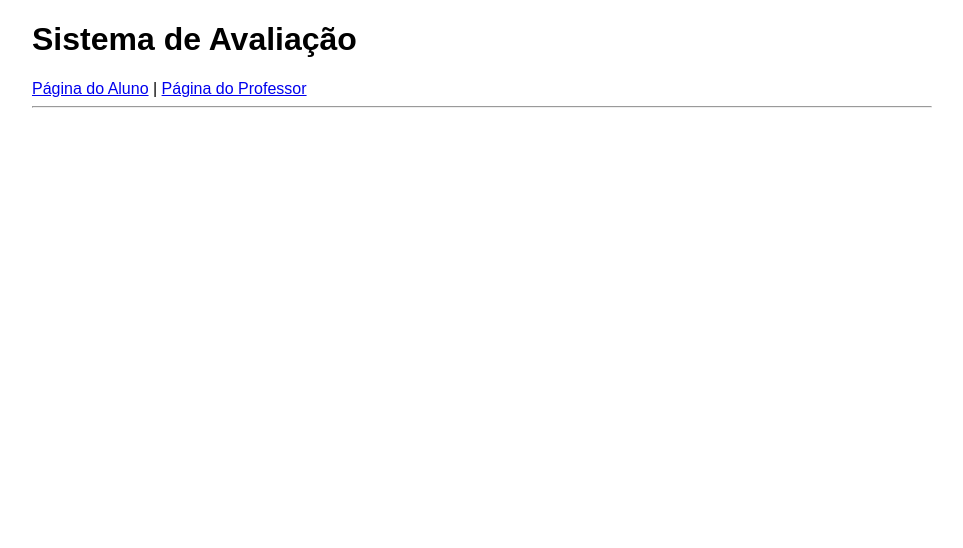
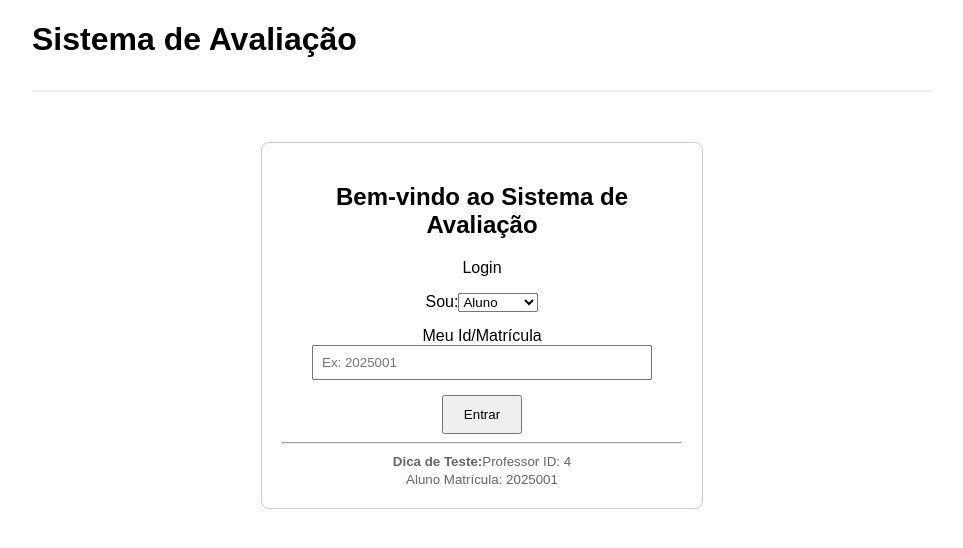
Before and after one commit to LucasTUeda/Projeto_BD1, a React (Create React App) app in the folder frontend-sistema-academico/: page /login in a window 1280 px wide. Shown: the top 548 px of the page, without its empty margins (158-1121 px from the left). Built offline with nearby package versions, Linux system fonts and the light colour scheme.

Commit message:
Alteração de rotas

```diff
--- a/frontend-sistema-academico/src/App.js
+++ b/frontend-sistema-academico/src/App.js
@@ -1,31 +1,78 @@
-import React from 'react';
+import React, {useState} from 'react';
 // 1. Import dos componentes de rota
-import { Routes, Route, Link } from 'react-router-dom';
+import { Routes, Route, Link, Navigate, useNavigate } from 'react-router-dom';
 
 // 2. Import dos "componentes-página"
 import PaginaProfessor from './PaginaProfessor';
 import PaginaAluno from './PaginaAluno';
-import ResponderAvaliacao from './ResponderAvaliacao'; //
+import ResponderAvaliacao from './ResponderAvaliacao';
+import TelaLogin from './TelaLogin';
 
 function App() {
+  const [usuarioLogado, setUsuarioLogado] = useState(null);
+  const navigate = useNavigate();
+
+  const handleLogin = (usuario) => {
+    setUsuarioLogado(usuario);
+
+    if(usuario.tipo === 'professor'){
+      navigate('/professor');
+    } else {
+      navigate('/');
+    }
+  }
+
+  const handleLogout = () => {
+    setUsuarioLogado(null);
+    navigate('/login');
+  };
+
   return (
     <div style={{ fontFamily: 'Arial, sans-serif', width: '900px', margin: 'auto' }}>
-      <h1>Sistema de Avaliação</h1>
+      <header style={{display: 'flex', justifyContent: 'space-between', alignItems: 'center', borderBottom: '2px solid #eee', paddingBottom: '10px', marginBottom: '20px'}}>
+        <h1>Sistema de Avaliação</h1>
 
-      {/* 3. Links de navegação */}
-      <nav>
-        <Link to="/">Página do Aluno</Link> | <Link to="/professor">Página do Professor</Link>
-      </nav>
+        {usuarioLogado && (
+          <div>
+            <span>Olá, {usuarioLogado.tipo} <strong>#{usuarioLogado.id}</strong></span>
+            <button onClick={handleLogout} style={{ marginLeft: '10px', background: '#ffdddd', border: '1px solid red' }}>Sair</button>
+          </div>
+        )}
+      </header>
 
-      <hr />
+        {/* Componente renderizar para qual URL */}
+        <Routes>
+          {/*Rota de Login */}
+          <Route path="/login" element={<TelaLogin onLogin={handleLogin}/>} />
 
-      {/* 4. Componente renderizar para qual URL */}
-      <Routes>
-        <Route path="/" element={<PaginaAluno />} />
-        <Route path="/professor" element={<PaginaProfessor />} />
-        {/* Esta é a rota especial: /avaliacao/ QUALQUER_ID */}
-        <Route path="/avaliacao/:idAvaliacao" element={<ResponderAvaliacao />} />
-      </Routes>
+          <Route
+          path="/"
+          element={
+            usuarioLogado && usuarioLogado.tipo === 'aluno'
+            ? <PaginaAluno aluno={usuarioLogado}/>
+            : <Navigate to="/login"/>
+            }
+          />
+
+          <Route
+          path="/professor"
+          element={
+            usuarioLogado && usuarioLogado.tipo === 'professor'
+            ? <PaginaProfessor professor={usuarioLogado}/>
+            : <Navigate to="/login"/>
+            }
+          />
+
+          <Route
+          path="/avaliacao/:idAvaliacao"
+          element={
+            usuarioLogado
+            ? <ResponderAvaliacao aluno={usuarioLogado}/>
+            : <Navigate to="/login"/>
+            }
+          />
+
+        </Routes>
     </div>
   );
 }
```
